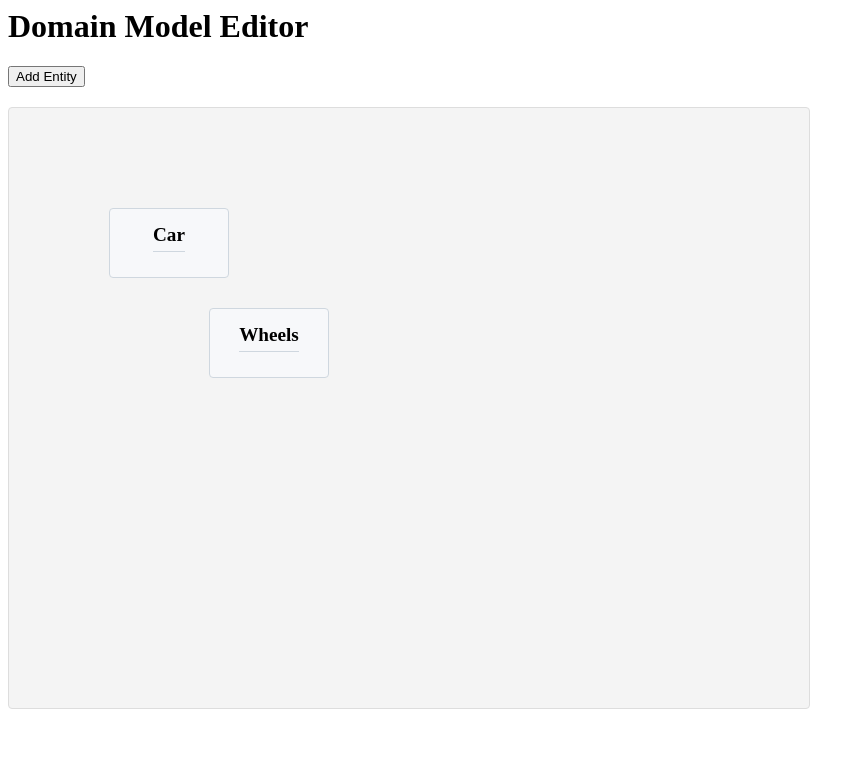
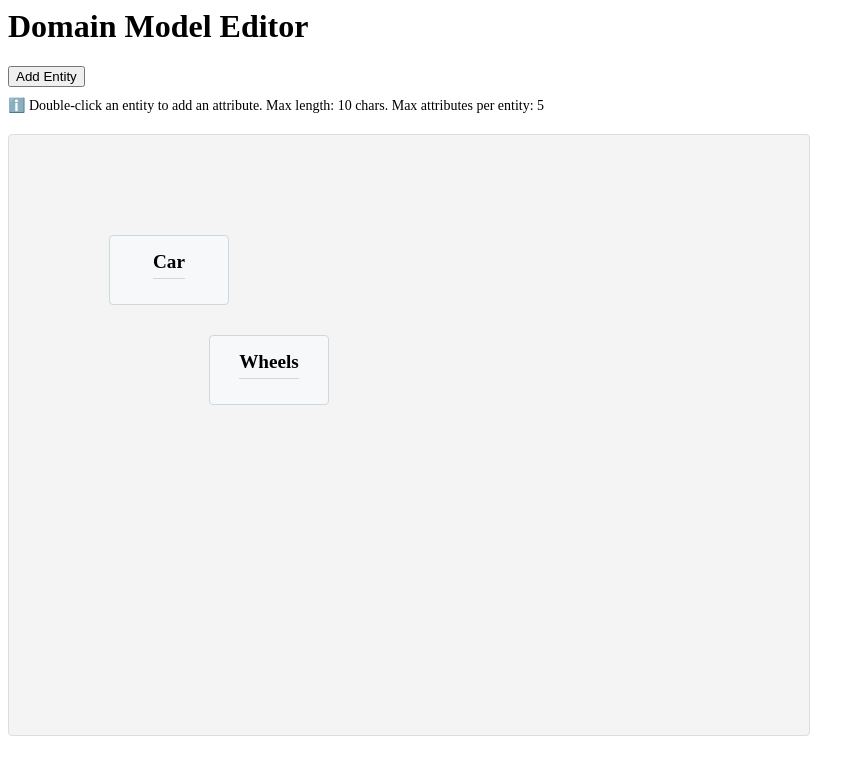
Before and after one commit to devLeopar/Canvas-App, a React app: page / in a window 1280 px wide. Shown: the top 774 px of the page, without its empty margins (0-865 px from the left). Built offline with nearby package versions, Linux system fonts and the light colour scheme.

Commit message:
feat: having explanatory text for the users

```diff
--- a/src/components/app.tsx
+++ b/src/components/app.tsx
@@ -28,6 +28,10 @@ export const App = observer(() => {
     <div>
       <h1>Domain Model Editor</h1>
       <button onClick={onAddEntity}>Add Entity</button>
+      <p style={{ marginTop: "10px", fontSize: "14px" }}>
+        ℹ️ Double-click an entity to add an attribute. Max length: 10 chars. Max
+        attributes per entity: 5
+      </p>
       <EntityCanvas />
     </div>
   );
```
